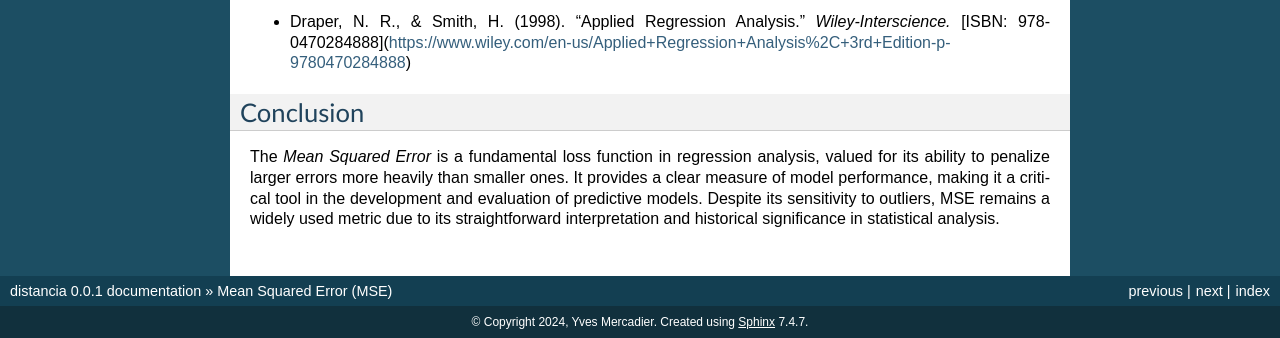
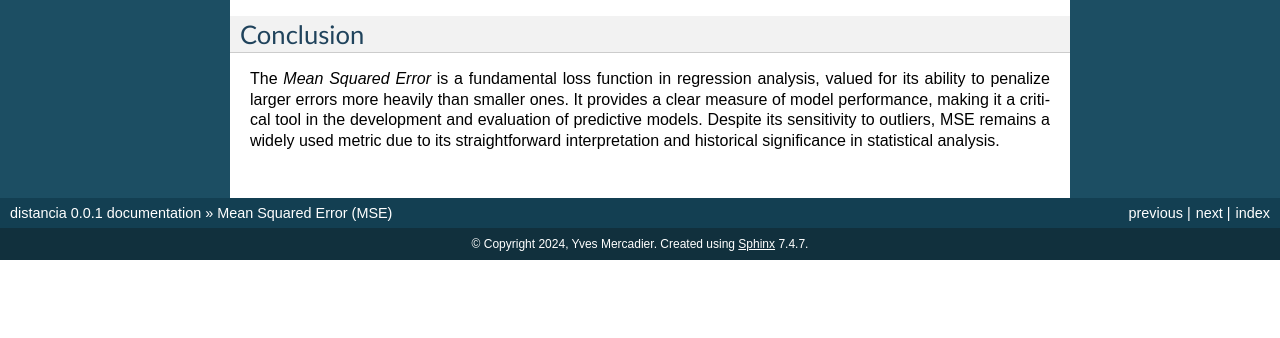
Before and after one commit to ym001/distancia, a Sphinx documentation site: the page built from docs/MeanSquaredError.rst, in a window 1280 px wide and 900 px high, scrolled down 895 px, cut to the strip 562-900 px from the top of the window. Built offline with Sphinx 7.4.7, drawn with Linux system fonts in a browser that asks for light colours; pages that are not in the unit, such as notebooks, are missing from menus; after the commit the page ends 1717 px from its top, so only the background shows below that.

Commit message:
Update MeanSquaredError.rst

```diff
--- a/docs/MeanSquaredError.rst
+++ b/docs/MeanSquaredError.rst
@@ -70,7 +70,6 @@ For a comprehensive overview of regression analysis and error metrics, consider
 
     meansquarederror
 
-- Draper, N. R., & Smith, H. (1998). "Applied Regression Analysis." *Wiley-Interscience.* [ISBN: 978-0470284888](https://www.wiley.com/en-us/Applied+Regression+Analysis%2C+3rd+Edition-p-9780470284888)
 
 Conclusion
 ==========
```
